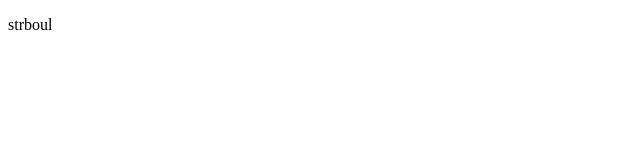
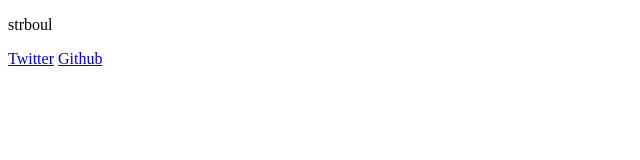
Before and after one commit to strboul/website, a plain HTML site: page index.html in a window 1280 px wide. Shown: the whole page, without its empty margins (0-640 px from the left). Drawn offline with Linux system fonts and the light colour scheme.

Commit message:
Add social links

```diff
--- a/index.html
+++ b/index.html
@@ -7,5 +7,9 @@
   </head>
   <body>
     <p>strboul</p>
+    <p>
+      <a href="https://twitter.com/strboul">Twitter</a>
+      <a href="https://github.com/strboul">Github</a>
+    </p>
   </body>
 </html>
```
